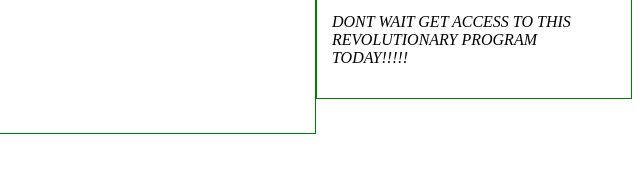
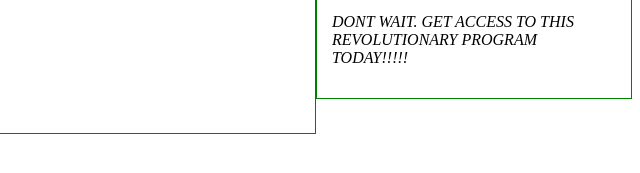
Before and after one commit to Brian-Ekwem/PromotionalWebpage, a plain HTML site: page index.html in a window 1280 px wide. Shown: the part 599-772 px from the top of the page, 640-1280 px from the left. Drawn offline with Linux system fonts and the light colour scheme.

Commit message:
Update index.html

```diff
--- a/index.html
+++ b/index.html
@@ -83,4 +83,4 @@
           <p>Note: This program is intended for users who have access to the processing app.</p>
           <p>Simply download the code, run it on processing and BAM!!! FREE ACCESS TO TEN HIGH QUALITY SONGS!!!!!!</p>
           <P>If you pay a small fee of 1 million CAD/month, you can unlock access to SPOTIFY-LITE PREMIUM COMPLETE WITH 1 MILLION SONGS IN HIGH QUALITY!!!!!!</P>
-          <p>DONT WAIT GET ACCESS TO THIS REVOLUTIONARY PROGRAM TODAY!!!!!</p>
+          <p>DONT WAIT. GET ACCESS TO THIS REVOLUTIONARY PROGRAM TODAY!!!!!</p>
```
